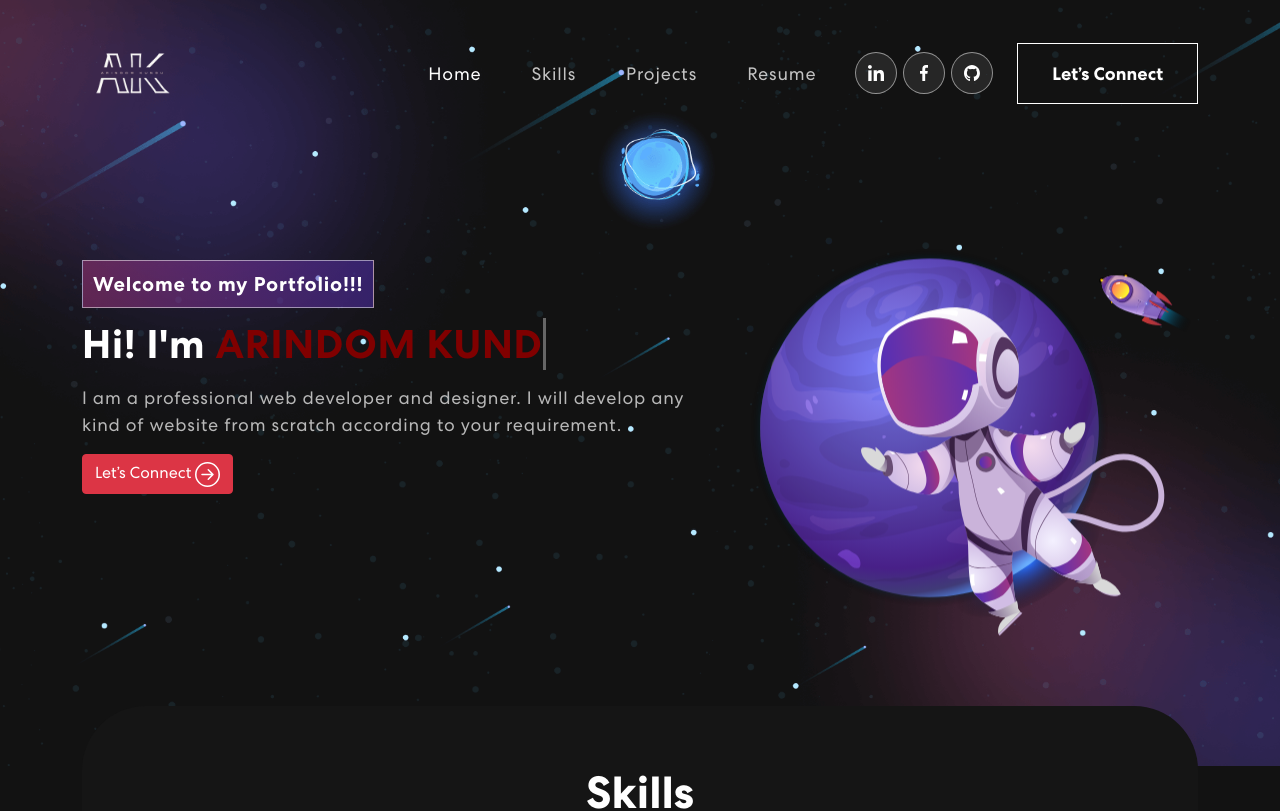
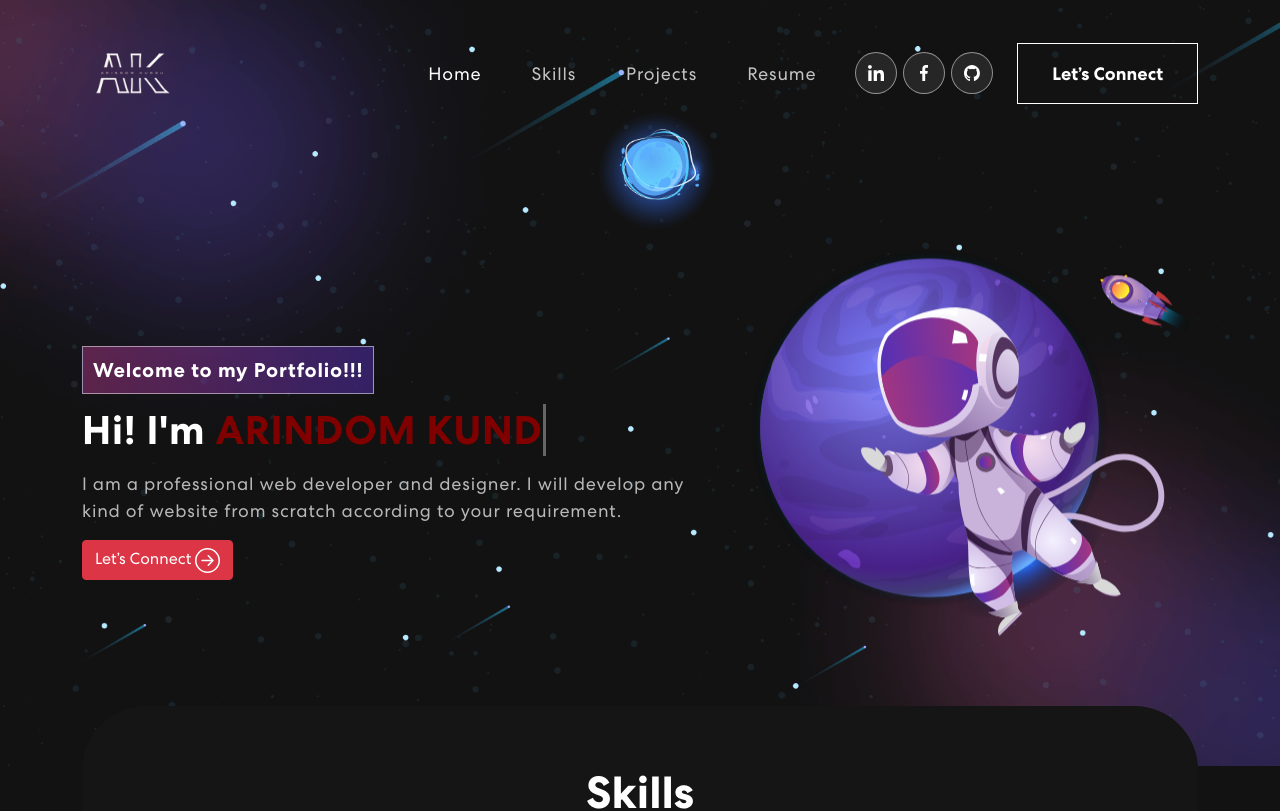
Before and after one commit to arindom10/Personal-Portfolio-2nd, a React (Create React App) app: page / in a window 1280 px wide. Shown: the top 811 px of the page. Built offline with nearby package versions, Linux system fonts and the light colour scheme; no server answers.

Commit message:
Update job title in Banner component and fix alignment typo

```diff
--- a/src/components/Banner.js
+++ b/src/components/Banner.js
@@ -11,7 +11,7 @@ export const Banner = () => {
   const [text, setText] = useState("");
   const [delta, setDelta] = useState(300 - Math.random() * 100);
   const [index, setIndex] = useState(1);
-  const toRotate = ["ARINDOM KUNDU", "Web Developer"];
+  const toRotate = ["ARINDOM KUNDU", "SOFTWARE ENGINEER"];
   const period = 2000;
   const LinkedinLink = "https://www.linkedin.com/in/arindom-kundu-402277184/";
 
@@ -55,7 +55,7 @@ export const Banner = () => {
   return (
     <section className="banner" id="home">
       <Container>
-        <Row className="aligh-items-center">
+        <Row className="align-items-center">
           <Col xs={12} md={6} xl={7}>
             <TrackVisibility>
               {({ isVisible }) => (
@@ -71,7 +71,7 @@ export const Banner = () => {
                       style={{ color: "maroon" }}
                       className="txt-rotate  "
                       data-Period="1000"
-                      data-rotate='[  "ARINDOM KUNDU", "Web Developer" ]'
+                      data-rotate='[  "ARINDOM KUNDU", "SOFTWARE ENGINEER" ]'
                     >
                       <span className="wrap">{text}</span>
                     </span>
```
